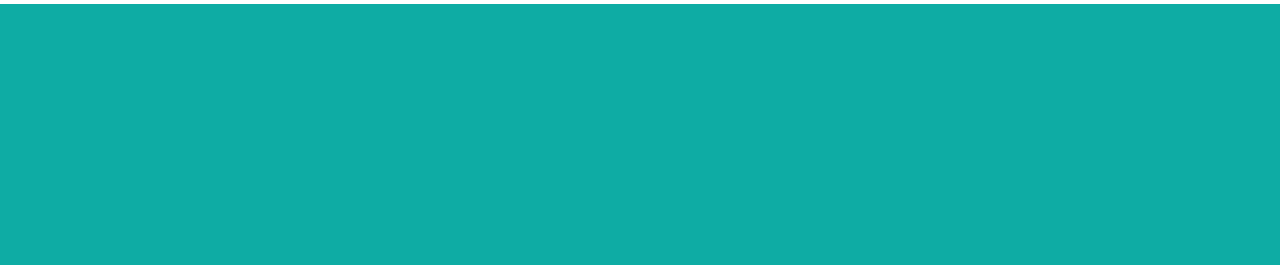
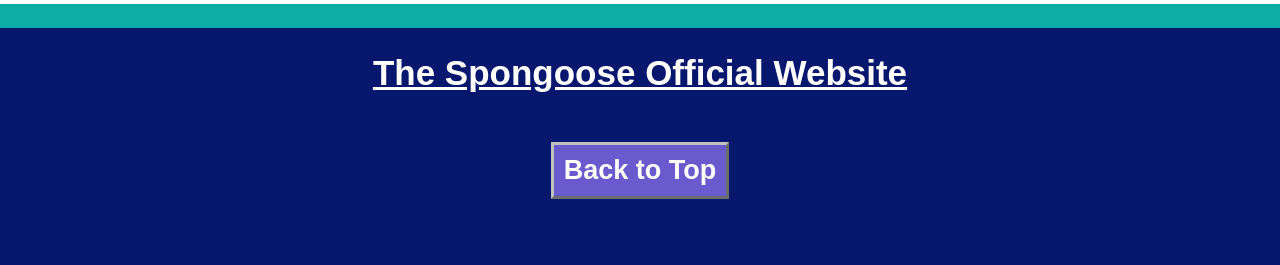
Before and after one commit to Bluegarian-Tech-Archives/SpongCraft-Website-Progress, a plain HTML site: page index.html in a window 1280 px wide. Shown: the part 2591-2856 px from the top of the page. Before the commit the page ends 2595 px from the top, so only its background shows below. Drawn offline with Linux system fonts and the light colour scheme.

Commit message:
Add files via upload

```diff
--- a/index.html
+++ b/index.html
@@ -23,7 +23,7 @@
     </head>
 
     <body>
-        <div class="headerImage">
+        <div class="headerImage" id="Top">
             <div class="headerImageText">
             <h1 style="font-size: 65px; text-shadow: 3px 3px rgb(27, 27, 27);">SpongCraft Official Site</h1>
             </div>
@@ -93,5 +93,16 @@
             <iframe src="https://spongcraftmymcserverorg.tebex.io/" width="99%" height="1000" title="Store Embed"></iframe>
         </div>
         </div>
+
+        <footer style="background-color: rgb(8, 23, 110); width: 100%; height: 30%;">
+            <h1 style="color: white; text-align: center; padding: 2% 0; text-decoration: underline; font-size: 35px;">The Spongoose Official Website</h1>
+        <div style="text-align: center;">
+            <a href="#Top">
+            <button class="footerButton">
+                Back to Top
+            </button>
+            </a>
+        </div>
+        </footer>
     </body>
 </html>
--- a/styles.css
+++ b/styles.css
@@ -98,3 +98,23 @@ body, html {
     display: flex;
     justify-content: space-between;
 }
+
+
+
+
+
+
+.footerButton {
+    color: white;
+    background-color: slateblue;
+    font-size: 27px;
+    border: silver outset 3px;
+    padding: 10px 10px;
+    font-weight: bold;
+}
+.footerButton:hover {
+    background-color: rgb(83, 71, 163);
+}
+.footerButton:active {
+    border: silver inset 3px
+}
```
